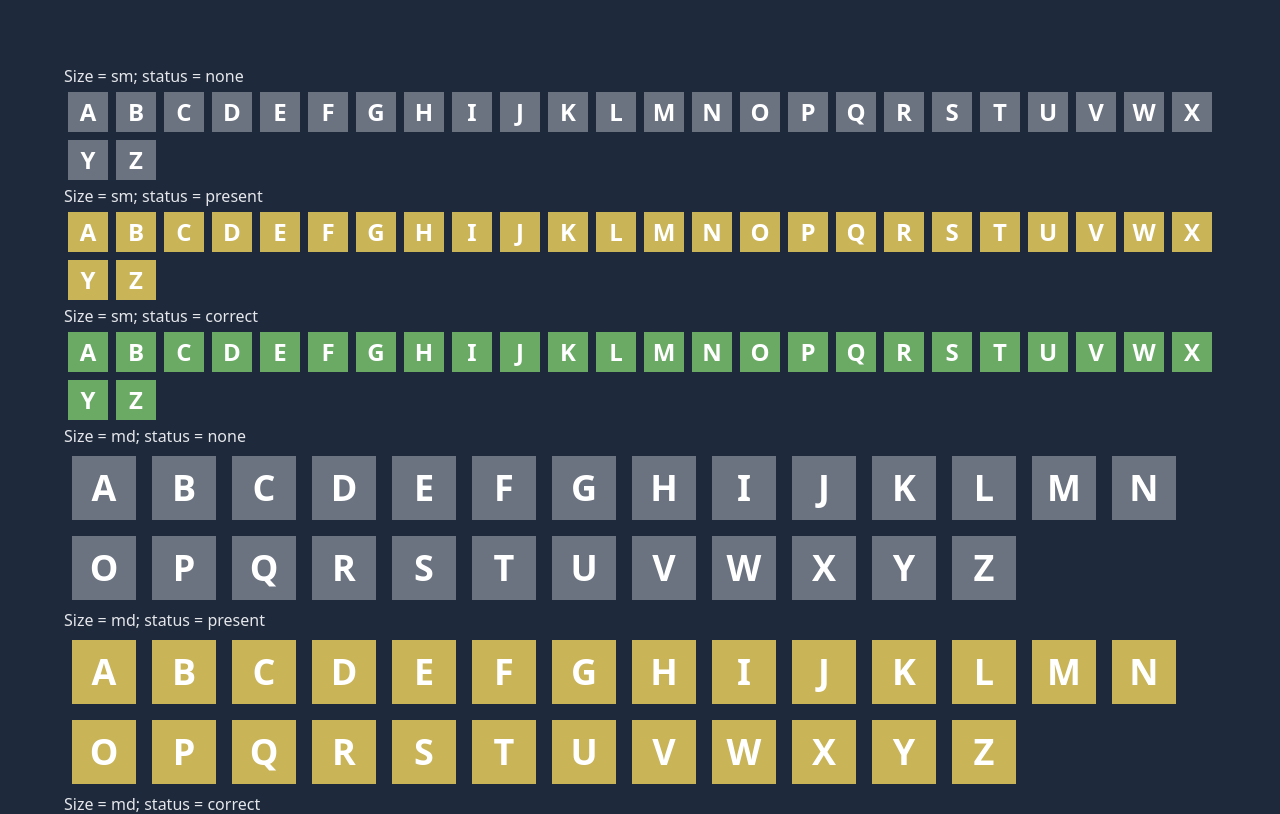
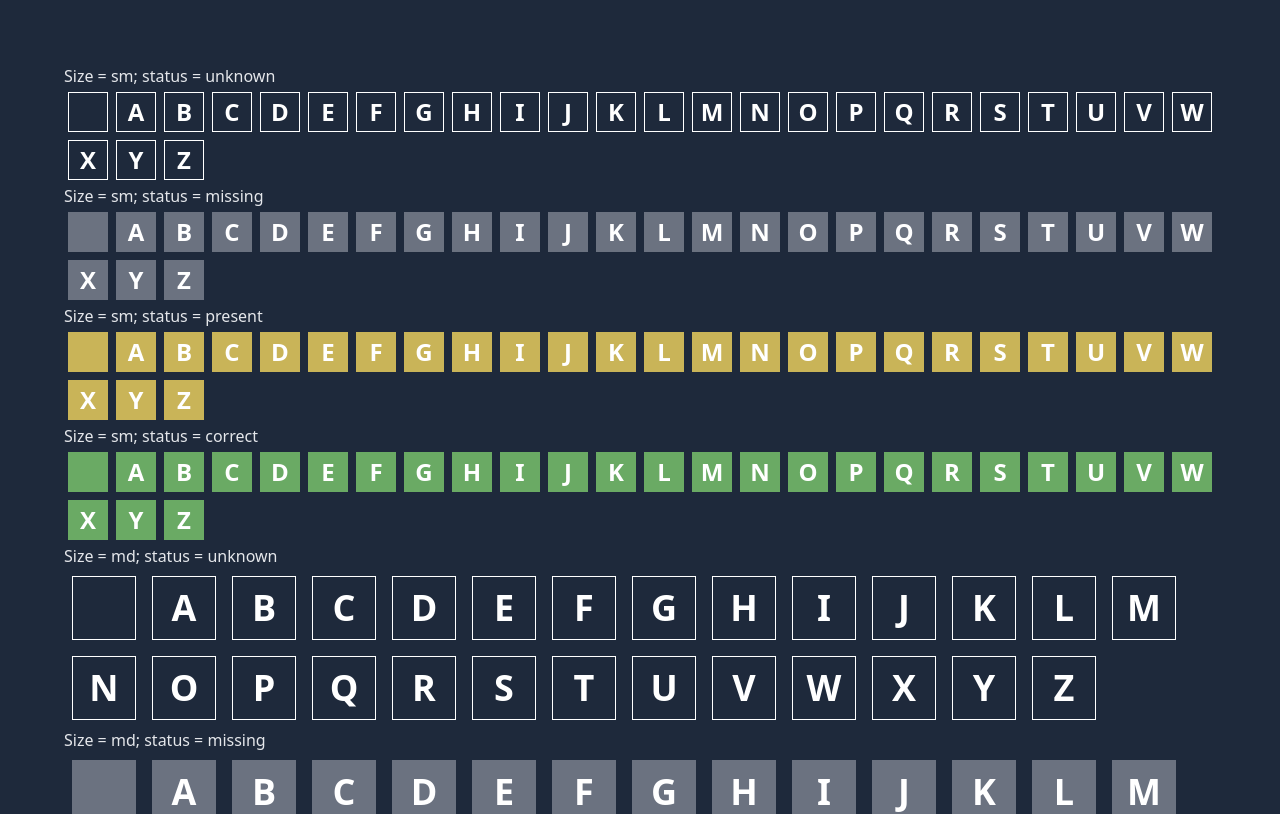
Before and after one commit to mrichards42/sedecordle-bot, a React (Create React App) app: page / in a window 1280 px wide. Shown: the top 814 px of the page. Built offline with nearby package versions, Linux system fonts and the light colour scheme.

Commit message:
Handle unknown letters and blank letters
Unknown = still typing

```diff
--- a/src/components/Letter.tsx
+++ b/src/components/Letter.tsx
@@ -2,33 +2,35 @@ import classNames from "classnames";
 
 export interface Props {
   letter: string;
-  status?: "none" | "present" | "correct";
+  status?: "unknown" | "missing" | "present" | "correct";
   size?: "lg" | "md" | "sm";
 }
 
-const Letter = ({ letter, status = "none", size = "md" }: Props) => (
+const Letter = ({ letter, status = "unknown", size = "md" }: Props) => (
   <div
     className={classNames(
       "inline-flex justify-center items-center",
-      "uppercase font-bold text-white",
+      "uppercase font-bold",
       {
-        "bg-gray-500": status === "none",
-        "bg-[#c9b458]": status === "present",
-        "bg-[#6aaa64]": status === "correct",
+        "border border-current text-gray-800 dark:text-white":
+          status === "unknown",
+        "bg-gray-500 text-white": status === "missing",
+        "bg-[#c9b458] text-white": status === "present",
+        "bg-[#6aaa64] text-white": status === "correct",
         "m-1 w-10 h-10 text-2xl": size === "sm",
         "m-2 w-16 h-16 text-4xl": size === "md",
         "m-3 w-20 h-20 text-5xl": size === "lg",
       }
     )}
   >
-    <div>{letter}</div>
+    <div className="whitespace-pre">{letter || " "}</div>
   </div>
 );
 
 export const LetterDemo = () => {
   const sizes = ["sm", "md", "lg"] as const;
-  const statuses = ["none", "present", "correct"] as const;
-  const letters = "abcdefghijklmnopqrstuvwxyz".split("");
+  const statuses = ["unknown", "missing", "present", "correct"] as const;
+  const letters = " abcdefghijklmnopqrstuvwxyz".split("");
   return (
     <>
       {sizes.map((size) =>
```
